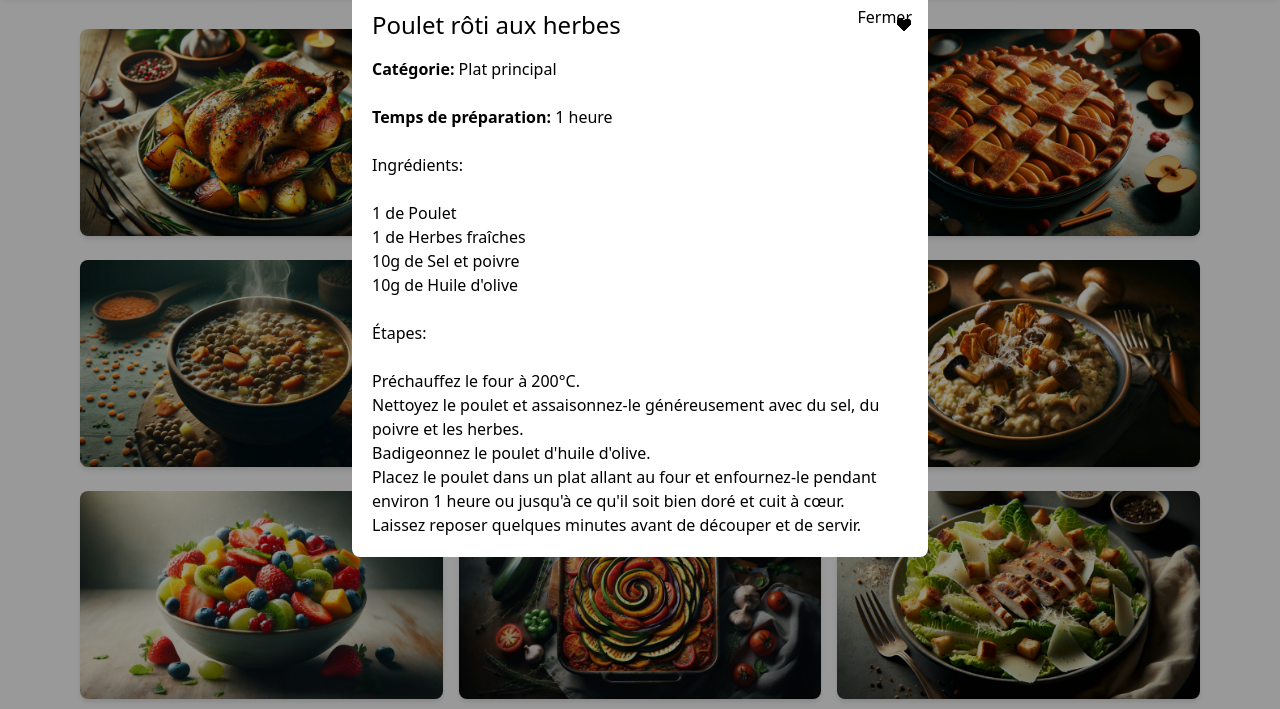
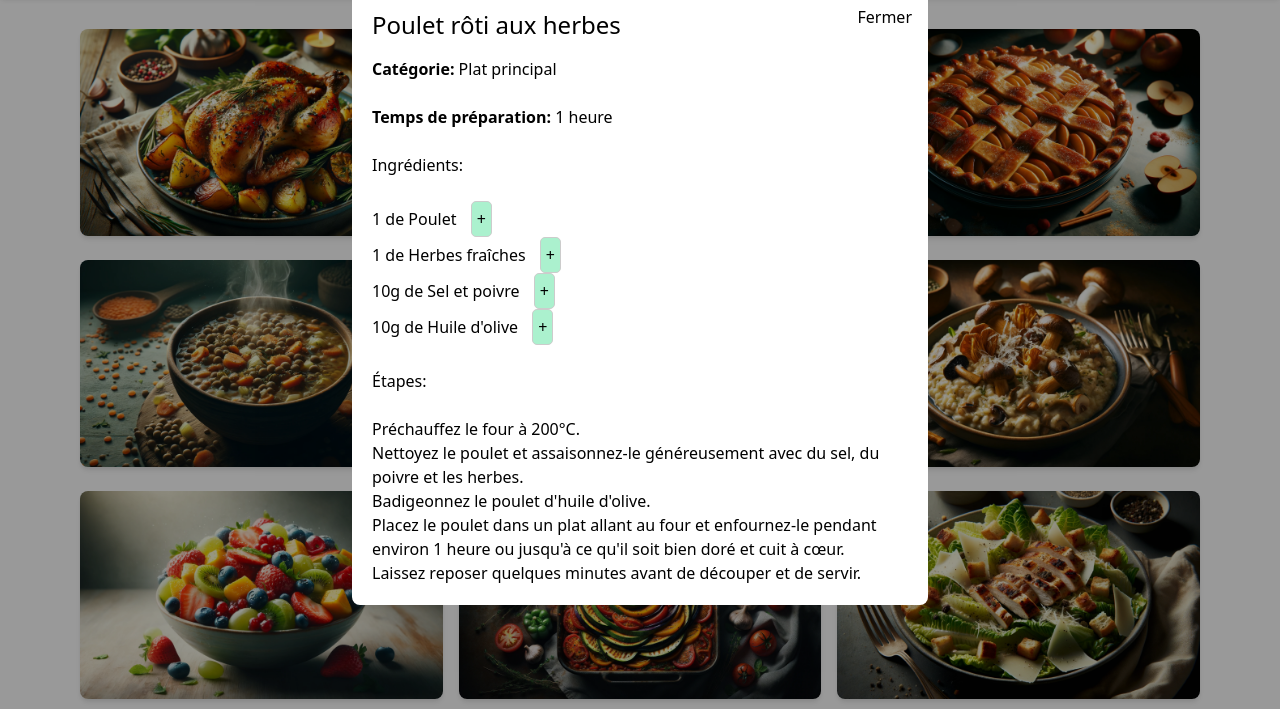
Before and after one commit to Valentin-BEAUSSAERT/happyMeal, a plain HTML site: page code/touteLesRecettes.html in a window 1280 px wide. Both pictures are taken after a click on the picture 261 px from the left and 223 px from the top of the page. Shown: the part 91-800 px from the top of the page. Drawn offline with nearby package versions, Linux system fonts and the light colour scheme.

Commit message:
ajout de boutons pour toutes les modals pour ensuite pouvoir ajouter a une liste de courses

```diff
--- a/code/modalTouteRecette.js
+++ b/code/modalTouteRecette.js
@@ -533,75 +533,27 @@ function openModalWithRecipeDetails(index) {
                          }</p><br>
                          <h3>Ingrédients:</h3><br>
                          <ul>${recette.ingredients
-                           .map((i) => `<li>${i.quantite} de ${i.nom}</li>`)
+                           .map(
+                             (i) => `<li>${i.quantite} de ${i.nom}
+                           <button class="add-to-list-btn">+</button></li>`
+                           )
                            .join("")}</ul><br>
                          <h3>Étapes:</h3><br>
                          <ol>${recette.etapes
                            .map((e) => `<li>${e}</li>`)
                            .join("")}</ol>`;
+  // Ajouter un gestionnaire d'événements à chaque bouton "+" dans la modal
+  document.querySelectorAll(".add-to-list-btn").forEach((btn) => {
+    btn.addEventListener("click", function () {
+      // Récupérez le texte de l'ingrédient associé au bouton
+      const ingredient = this.previousSibling.textContent.trim(); // Le texte précédent est l'ingrédient
+      // Ajoutez l'ingrédient à la liste de courses
+      addToShoppingList(ingredient);
+    });
+  });
 
   modal.classList.remove("hidden");
 }
-// Fonction pour basculer l'état de favori et mettre à jour l'apparence du bouton dans la modal
-function toggleFavorite(button) {
-  const recipeId = button.getAttribute("data-recipe-id");
-  const isFavorite =
-    localStorage.getItem("favorite_recipe_" + recipeId) === "true";
-  const newFavoriteStatus = !isFavorite;
-
-  // Mettre à jour le statut de favori dans le stockage local
-  localStorage.setItem("favorite_recipe_" + recipeId, newFavoriteStatus);
-
-  // Mettre à jour l'apparence du bouton
-  if (newFavoriteStatus) {
-    button.classList.add("favorite-active");
-  } else {
-    button.classList.remove("favorite-active");
-  }
-
-  // Si la recette est désormais un favori, ajoutez-la à la liste des favoris
-  if (newFavoriteStatus) {
-    const recipe = recettes[recipeId];
-    addToFavorites(recipe);
-  }
-}
-
-// Fonction pour ajouter une recette aux favoris
-function addToFavorites(recipe) {
-  // Vous pouvez ajouter la recette à une liste de favoris dans le stockage local
-  // Et/ou vous pouvez envoyer la recette à la page favoris.html
-}
-const listeIdsRecettes = [
-  "recette-1",
-  "recette-2",
-  "recette-3",
-  "recette-4",
-  "recette-5",
-  "recette-12",
-  "recette-6",
-  "recette-13",
-  "recette-7",
-  "recette-8",
-  "recette-9",
-  "recette-10",
-  "recette-11",
-];
-// JavaScript pour générer les boutons de favoris
-const favorisButtonsContainer = document.getElementById(
-  "favorisButtonsContainer"
-);
-
-listeIdsRecettes.forEach((idRecette) => {
-  const favorisButton = document.createElement("button");
-  favorisButton.setAttribute(
-    "class",
-    "favorite-button absolute top-4 right-4 mt-2"
-  );
-  favorisButton.setAttribute("onclick", "toggleFavorite(this)");
-  favorisButton.setAttribute("data-recipe-id", idRecette);
-  favorisButton.innerHTML = '<span class="heart">♥</span>';
-  favorisButtonsContainer.appendChild(favorisButton);
-});
 
 /*---------------------------------------------*/
 
--- a/code/style.css
+++ b/code/style.css
@@ -26,8 +26,16 @@ body {
   flex-direction: column;
   min-height: 100vh;
 }
-.favorite-active {
-  color: red;
+.add-to-list-btn {
+  border: 1px solid #ccc;
+  padding: 5px 5px;
+  border-radius: 5px;
+  margin-left: 10px;
+  background-color: #abf1ce;
+}
+
+.add-to-list-btn:hover::after {
+  content: "Ajouter à la liste de courses";
 }
 /* Vous pouvez également ajouter des transitions pour un affichage en douceur, etc. */
 
--- a/code/touteLesRecettes.html
+++ b/code/touteLesRecettes.html
@@ -162,7 +162,6 @@
           <h2 id="modalTitle" class="text-2xl mb-4">Nom de la recette</h2>
           <!-- Ajoutez le bouton de favoris à côté du titre -->
           <!-- HTML pour les boutons de favoris générés dynamiquement -->
-          <div id="favorisButtonsContainer"></div>
 
           <div id="modalContent">Détails de la recette...</div>
         </div>
```
